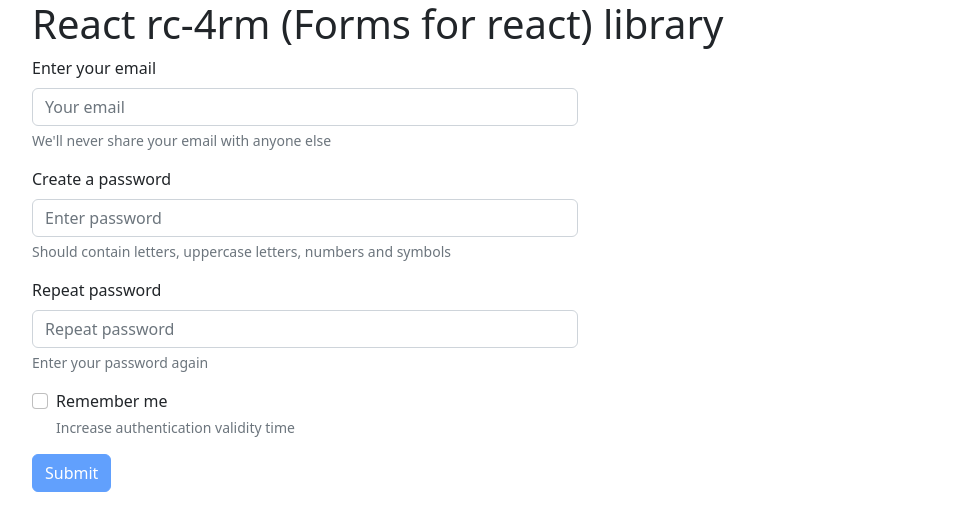
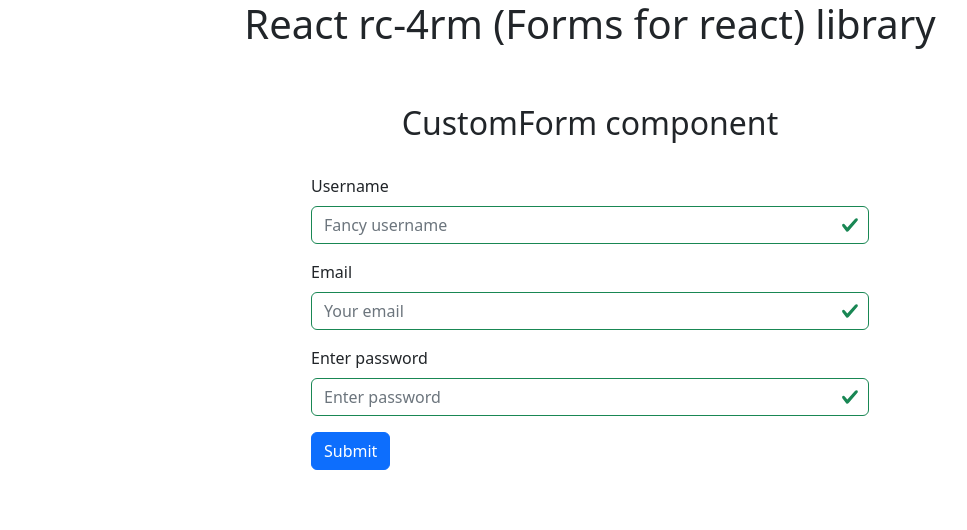
Before and after one commit to AlexanderPershin/rc-4rm, a React (Create React App) app: page / in a window 1280 px wide. Shown: the top 530 px of the page, without its empty margins (50-1017 px from the left). Built offline with nearby package versions, Linux system fonts and the light colour scheme.

Commit message:
CustomForm component created

```diff
--- a/src/App.tsx
+++ b/src/App.tsx
@@ -1,9 +1,14 @@
 import React from "react";
 import SignForm from "./lib/SignForm";
+import CustomForm from "./lib/CustomForm";
+import CUSTOM_FORM_FIELDS_DATA from "./data/custom_form_data";
+
+const SHOW_SIGN_FORM = false;
+const SHOW_CUSTOM_FORM = true;
 
 function App() {
-    const handleSignIn = (data: any) => {
-        console.log("Sign in: data", data);
+    const handleSubmit = (data: any) => {
+        console.log("Form submit: data", data);
         return new Promise(function (resolve) {
             setTimeout(resolve, 2000);
         });
@@ -11,11 +16,25 @@ function App() {
 
     return (
         <div className="App container">
-            <h1>React rc-4rm (Forms for react) library</h1>
+            <h1 className="text-center">
+                React rc-4rm (Forms for react) library
+            </h1>
             <div className="row">
+                {SHOW_CUSTOM_FORM ? (
+                    <div className="container-fluid d-flex flex-column gap-4 justify-content-center align-items-center">
+                        <h2 className="mt-5">CustomForm component</h2>
+                        <CustomForm
+                            handleSubmit={handleSubmit}
+                            fields={CUSTOM_FORM_FIELDS_DATA}
+                            // clearAfter={true}
+                            className="w-50"
+                        />
+                    </div>
+                ) : null}
+                {SHOW_SIGN_FORM ? (
                     <div className="col-12 col-md-6">
                         <SignForm
-                        handleSubmit={handleSignIn}
+                            handleSubmit={handleSubmit}
                             clearAfter={false}
                             isConfirmPass={true}
                             isCheck={true}
@@ -36,7 +55,8 @@ function App() {
                                 password:
                                     "Should contain letters, uppercase letters, numbers and symbols",
                                 password2: "Enter your password again",
-                            isCheckOut: "Increase authentication validity time",
+                                isCheckOut:
+                                    "Increase authentication validity time",
                             }}
                             successFeedback={{
                                 email: "Email is valid",
@@ -51,6 +71,7 @@ function App() {
                             }}
                         />
                     </div>
+                ) : null}
             </div>
         </div>
     );
--- /dev/null
+++ b/src/data/custom_form_data.ts
@@ -0,0 +1,32 @@
+import { emailValidator, passwordValidator } from "../lib/utils/validators";
+
+const CUSTOM_FORM_FIELDS_DATA: CustomFormItem[] = [
+    {
+        id: 1,
+        type: "text",
+        name: "username",
+        label: "Username",
+        validator: (value: string) => value.length > 2,
+        placeholder: "Fancy username",
+        required: false,
+    },
+    {
+        id: 2,
+        type: "text",
+        name: "email",
+        label: "Email",
+        validator: emailValidator,
+        placeholder: "Your email",
+        required: true,
+    },
+    {
+        id: 3,
+        type: "password",
+        name: "password",
+        label: "Enter password",
+        validator: passwordValidator,
+        required: true,
+    },
+];
+
+export default CUSTOM_FORM_FIELDS_DATA;
--- a/src/index.tsx
+++ b/src/index.tsx
@@ -1,9 +1,9 @@
 import React from "react";
 import ReactDOM from "react-dom/client";
 import App from "./App";
-import reportWebVitals from "./reportWebVitals";
 import "./global_styles/style.sass";
 import SignForm from "./lib/SignForm";
+import CustomForm from "./lib/CustomForm";
 
 const root = ReactDOM.createRoot(
     document.getElementById("root") as HTMLElement
@@ -14,9 +14,4 @@ root.render(
     </React.StrictMode>
 );
 
-// If you want to start measuring performance in your app, pass a function
-// to log results (for example: reportWebVitals(console.log))
-// or send to an analytics endpoint. Learn more: https://bit.ly/CRA-vitals
-reportWebVitals();
-
-export { SignForm };
+export { SignForm, CustomForm };
--- /dev/null
+++ b/src/lib/CustomForm/index.tsx
@@ -0,0 +1,173 @@
+import React, { FC, useState, useEffect } from "react";
+import cn from "classnames";
+import s from "./style.module.sass";
+import mapFieldsToData from "../utils/mapFieldsToData";
+import checkForEmpty from "../utils/checkForEmpty";
+import checkCustomForEmpty from "../utils/checkCustomForEmpty";
+
+interface CustomFormProps {
+    fields: CustomFormItem[];
+    handleSubmit: (data: any) => void;
+    clearAfter?: boolean;
+    className?: string;
+}
+
+const CustomForm: FC<CustomFormProps> = ({
+    fields,
+    handleSubmit,
+    clearAfter = false,
+    className,
+}) => {
+    const [formData, setFormData] = useState<any>(mapFieldsToData(fields));
+    const [isLoading, setLoading] = useState<boolean>(false);
+
+    type FormDataType = typeof formData;
+    type FormDataTypes = keyof typeof formData;
+
+    const [errors, setErrors] = useState<string[]>([]);
+
+    const addToErrors = (fieldName: string) => {
+        const inErrors = errors.includes(fieldName);
+        if (inErrors) return;
+        const newErrors = [...errors, fieldName];
+        setErrors(newErrors);
+    };
+
+    const removeFromErrors = (fieldName: FormDataTypes) => {
+        const newErrors = errors.filter((item) => item !== fieldName);
+        setErrors(newErrors);
+    };
+
+    const validateField = (item: CustomFormItem, value: any) => {
+        if (!value) {
+            removeFromErrors(item.name);
+            return;
+        }
+        // @ts-ignore
+        const isValid = item.validator(value);
+        if (isValid) {
+            removeFromErrors(item.name);
+            return;
+        }
+        if (!isValid) {
+            addToErrors(item.name);
+            return;
+        }
+    };
+
+    const handleFormField = (
+        e: React.ChangeEvent<HTMLInputElement>,
+        item: CustomFormItem
+    ) => {
+        console.log("handleFormField: name", e.target.name);
+
+        const fieldName = e.target.name;
+        const value = e.target.value;
+        const newFormData = { ...formData, [fieldName]: value };
+        validateField(item, value);
+        setFormData(newFormData);
+    };
+
+    // useEffect(() => {
+    //     console.log("formData", formData);
+    // }, [formData]);
+
+    useEffect(() => {
+        console.log("errors", errors);
+    }, [errors]);
+
+    const getValidationClasses = (fieldName: string) => {
+        // if (!formData[fieldName as FormDataTypes]) return "";
+        // const isValid: boolean = (!errors.includes(fieldName) &&
+        //     formData[fieldName as FormDataTypes]) as boolean;
+        // TODO: Check feedback and is-valid for empty
+        // Optionally add touchedFields object state
+        const isValid = !errors.includes(fieldName);
+        return isValid ? "is-valid" : "is-invalid";
+    };
+
+    const submitAsync = async (data: any) => {
+        setLoading(true);
+        await handleSubmit(data);
+        setLoading(false);
+        if (clearAfter) setFormData(mapFieldsToData(fields));
+    };
+
+    const onFormSubmit = (e: React.FormEvent<HTMLFormElement>) => {
+        e.preventDefault();
+
+        // TODO: check here fields with required: true
+        const emptyFields = checkCustomForEmpty(formData, fields);
+        console.log("emptyFields", emptyFields);
+        if (emptyFields?.length) {
+            emptyFields.forEach((item: CustomFormItem) => {
+                console.log(`adding ${item.name} to errors`);
+
+                addToErrors(item.name);
+            });
+        }
+
+        if (errors?.length || emptyFields?.length) {
+            console.log(
+                `errors.length ${errors.length}; empty fields ${emptyFields?.length}`
+            );
+
+            return;
+        } else {
+            setErrors([]);
+        }
+
+        submitAsync(formData);
+    };
+
+    const renderFormFields = (fieldsArray: CustomFormItem[]): JSX.Element[] => {
+        return fieldsArray.map((item: CustomFormItem) => (
+            <div key={item.id} className="mb-3">
+                <label htmlFor="email" className="form-label">
+                    {item.label}
+                </label>
+                <input
+                    type={item.type}
+                    className={cn(
+                        "form-control",
+                        getValidationClasses(item.name)
+                    )}
+                    id={item.id.toString()}
+                    name={item.name}
+                    aria-describedby={`${item.name}Help`}
+                    value={formData[item.name]}
+                    onChange={(e) => handleFormField(e, item)}
+                    placeholder={item.placeholder || item.label}
+                />
+            </div>
+        ));
+    };
+
+    return formData && fields ? (
+        <form className={cn(s.CustomForm, className)} onSubmit={onFormSubmit}>
+            {renderFormFields(fields)}
+            {isLoading ? (
+                <button className="btn btn-primary" type="button" disabled>
+                    <span
+                        className="spinner-grow spinner-grow-sm"
+                        role="status"
+                        aria-hidden="true"
+                    ></span>
+                    Loading...
+                </button>
+            ) : (
+                <button
+                    type="submit"
+                    className="btn btn-primary"
+                    // disabled={checkIfDisableSubmit()}
+                >
+                    Submit
+                </button>
+            )}
+        </form>
+    ) : (
+        <span>Loading...</span>
+    );
+};
+
+export default CustomForm;
--- /dev/null
+++ b/src/lib/CustomForm/style.module.sass
@@ -0,0 +1,2 @@
+.CustomForm
+    // styles
--- /dev/null
+++ b/src/lib/utils/checkCustomForEmpty.ts
@@ -0,0 +1,24 @@
+const checkCustomForEmpty = (
+    obj: any,
+    fields: CustomFormItem[]
+): CustomFormItem[] | any[] => {
+    try {
+        return Object.entries(obj)
+            .map((item: any) => {
+                const fieldItem = fields.find(
+                    (itm: CustomFormItem) => itm.name === item[0]
+                );
+                console.log("fieldItem", fieldItem);
+
+                if (fieldItem?.required && !item[1]) return fieldItem;
+                return;
+            })
+            .filter((item) => item);
+    } catch (error) {
+        console.log("error in checkCustomForEmpty: error", error);
+
+        return [];
+    }
+};
+
+export default checkCustomForEmpty;
--- /dev/null
+++ b/src/lib/utils/getInputValueByType.ts
@@ -0,0 +1,16 @@
+const getInputValueByType = (inputType: string) => {
+    switch (inputType) {
+        case "text":
+            return "";
+        case "password":
+            return "";
+        case "email":
+            return "";
+        case "checkbox":
+            return false;
+        default:
+            return "";
+    }
+};
+
+export default getInputValueByType;
--- /dev/null
+++ b/src/lib/utils/mapFieldsToData.ts
@@ -0,0 +1,12 @@
+import getInputValueByType from "./getInputValueByType";
+
+const mapFieldsToData = (fields: CustomFormItem[]) => {
+    const data: any = {};
+    fields.forEach(
+        (item: CustomFormItem) =>
+            (data[item.name] = getInputValueByType(item.type))
+    );
+    return data;
+};
+
+export default mapFieldsToData;
```
Also changed, not shown: src/types/global.d.ts (added, +13 -0 lines). Lines whose indentation alone changed are shown as unchanged.
